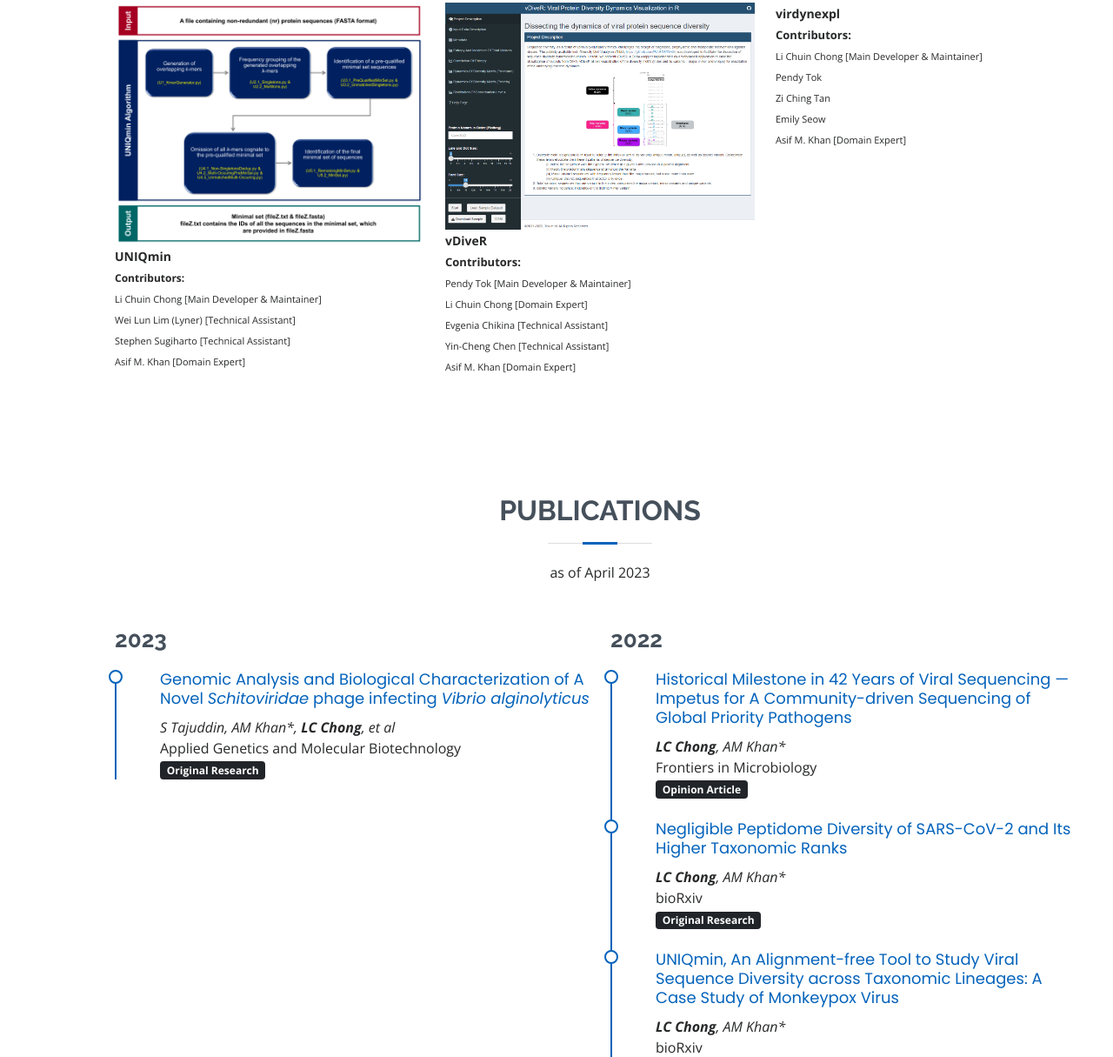
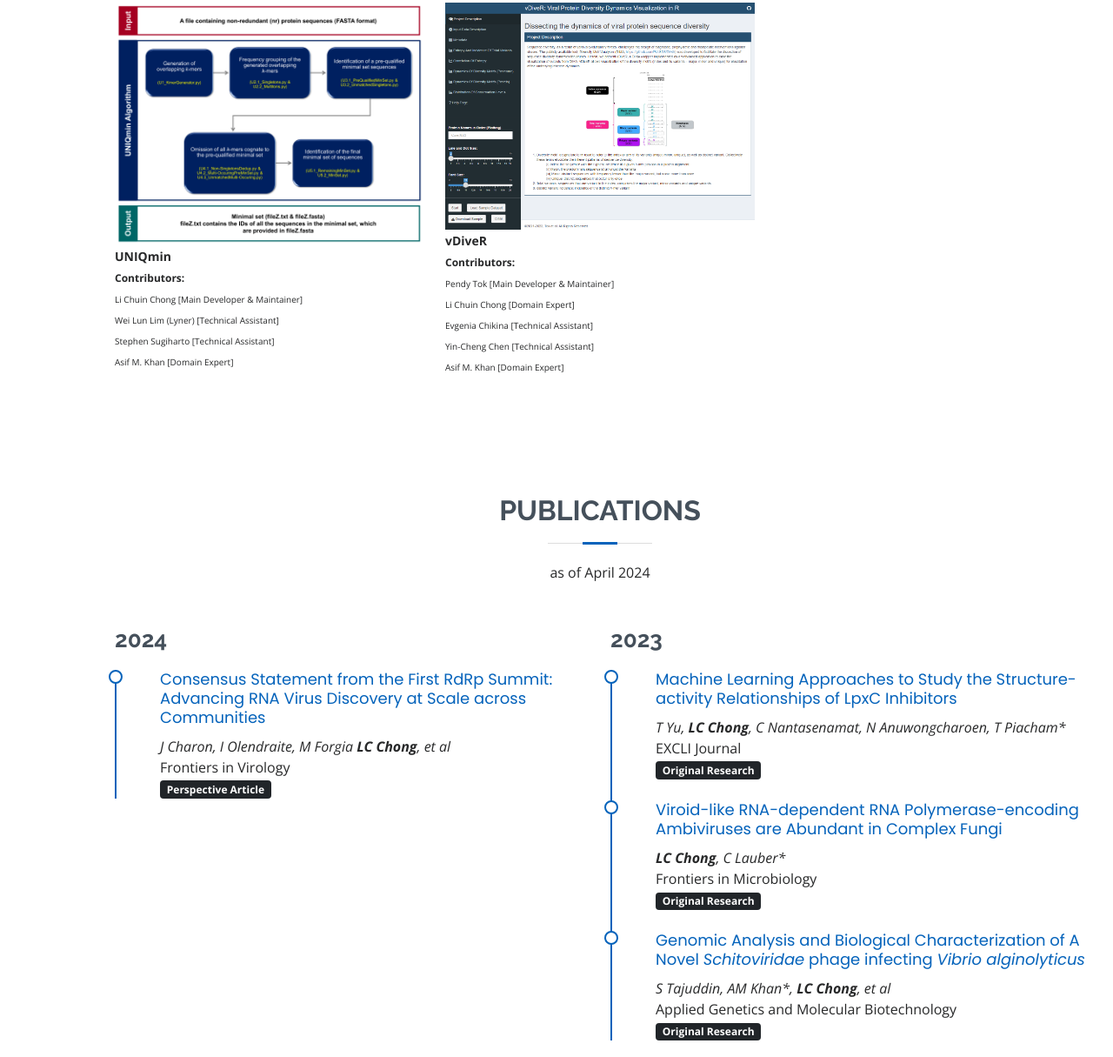
Before and after one commit to ChongLC/chonglc.github.io, a plain HTML site: page index.html in a window 1280 px wide. Shown: the part 5525-6740 px from the top of the page at 87% size. Drawn offline with nearby package versions, Linux system fonts and the light colour scheme.

Commit message:
Update publications

```diff
--- a/index.html
+++ b/index.html
@@ -503,7 +503,7 @@
           <p>
             <span style="font-size:14px;"><strong>UNIQmin</strong></span> <br>
             <span style="font-size:12px;"><strong>Contributors: </strong></span> <br>
-            <span style="font-size:11px;">
+            <span style="font-size:10px;">
               Li Chuin Chong [Main Developer & Maintainer] <br>
               Wei Lun Lim (Lyner) [Technical Assistant] <br>
               Stephen Sugiharto [Technical Assistant] <br>
@@ -523,8 +523,8 @@
           <img src="assets/img/tools/vdiver.png" class="img-fluid" alt="">
           <p>
             <span style="font-size:14px;"><strong>vDiveR</strong></span> <br>
-            <span style="font-size:13px;"><strong>Contributors: </strong></span> <br>
-            <span style="font-size:11px;">
+            <span style="font-size:12px;"><strong>Contributors: </strong></span> <br>
+            <span style="font-size:10px;">
               Pendy Tok [Main Developer & Maintainer] <br>
               Li Chuin Chong [Domain Expert] <br>
               Evgenia Chikina [Technical Assistant] <br>
@@ -541,13 +541,13 @@
         </div>
       </div>
 
-      <div class="col-lg-4 col-md-6 tools-item filter-active filter-bioinformatics filter-prot filter-virology">
+      <!-- <div class="col-lg-4 col-md-6 tools-item filter-active filter-bioinformatics filter-prot filter-virology">
         <div class="tools-wrap">
-          <!-- <img src="assets/img/tools/uniqmin.png" class="img-fluid" alt=""> -->
+          <img src="assets/img/tools/uniqmin.png" class="img-fluid" alt="">
           <p>
-            <span style="font-size:14px;"><strong>virdynexpl</strong></span> <br>
-            <span style="font-size:13px;"><strong>Contributors: </strong></span> <br>
-            <span style="font-size:11px;">
+            <span style="font-size:14px;"><strong>virdynexpl (wip)</strong></span> <br>
+            <span style="font-size:12px;"><strong>Contributors: </strong></span> <br>
+            <span style="font-size:10px;">
               Li Chuin Chong [Main Developer & Maintainer] <br>
               Pendy Tok <br>
               Zi Ching Tan <br>
@@ -556,12 +556,12 @@
             </span>
           </p>
           <div class="tools-links">
-            <!-- <a href="assets/img/tools/uniqmin.png" data-gallery="toolsGallery" class="tools-lightbox" title="UNIQmin"><i class="bx bx-plus"></i></a> -->
+            <a href="assets/img/tools/uniqmin.png" data-gallery="toolsGallery" class="tools-lightbox" title="UNIQmin"><i class="bx bx-plus"></i></a>
             <a href="https://github.com/ChongLC/VirDynExpl" title="UNIQmin GitHub page"><i class="bx bxl-github"></i></a>
-            <!-- <a href="https://pypi.org/project/uniqmin/" title="UNIQmin PyPI"><i class="bx bxl-python"></i></a> -->
+            <a href="https://pypi.org/project/uniqmin/" title="UNIQmin PyPI"><i class="bx bxl-python"></i></a>
           </div>
         </div>
-      </div>
+      </div> -->
 
     </div>
 
@@ -575,12 +575,48 @@
 
       <div class="section-title">
         <h2>Publications</h2>
-        <p>as of April 2023</p>
+        <p>as of April 2024</p>
       </div>
 
       <div class="row">
         <div class="col-lg-6 col-md-6">
+          <h3 class="publications-title">2024</h3>
+          <div class="publications-item1">
+            <h5><a href="https://www.frontiersin.org/articles/10.3389/fviro.2024.1371958/full" target="_blank">
+              Consensus Statement from the First RdRp Summit: Advancing RNA Virus Discovery at Scale across Communities</a></h5>
+            <p>
+              <em>J Charon, I Olendraite, M Forgia <strong>LC Chong</strong>, et al </em>
+              <br>
+              Frontiers in Virology
+              <br>
+              <span class="badge bg-dark">Perspective Article</span>
+            </p>
+          </div>
+        </div>
+        <div class="col-lg-6 col-md-6">
           <h3 class="publications-title">2023</h3>
+          <div class="publications-item1">
+            <h5><a href="https://www.excli.de/index.php/excli/article/view/6356" target="_blank">
+              Machine Learning Approaches to Study the Structure-activity Relationships of LpxC Inhibitors</a></h5>
+            <p>
+              <em>T Yu, <strong>LC Chong</strong>, C Nantasenamat, N Anuwongcharoen, T Piacham* </em>
+              <br>
+              EXCLI Journal
+              <br>
+              <span class="badge bg-dark">Original Research</span>
+            </p>
+          </div>
+          <div class="publications-item1">
+            <h5><a href="https://www.frontiersin.org/journals/microbiology/articles/10.3389/fmicb.2023.1144003/full" target="_blank">
+              Viroid-like RNA-dependent RNA Polymerase-encoding Ambiviruses are Abundant in Complex Fungi</a></h5>
+            <p>
+              <em><strong>LC Chong</strong>, C Lauber* </em>
+              <br>
+              Frontiers in Microbiology
+              <br>
+              <span class="badge bg-dark">Original Research</span>
+            </p>
+          </div>
           <div class="publications-item1">
             <h5><a href="https://link.springer.com/article/10.1007/s00253-022-12312-3" target="_blank">
               Genomic Analysis and Biological Characterization of A Novel <em>Schitoviridae</em> phage infecting <em>Vibrio alginolyticus</em></a></h5>
```
